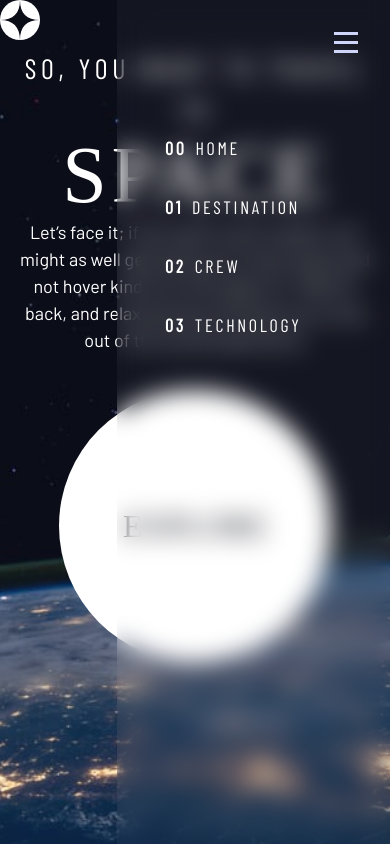
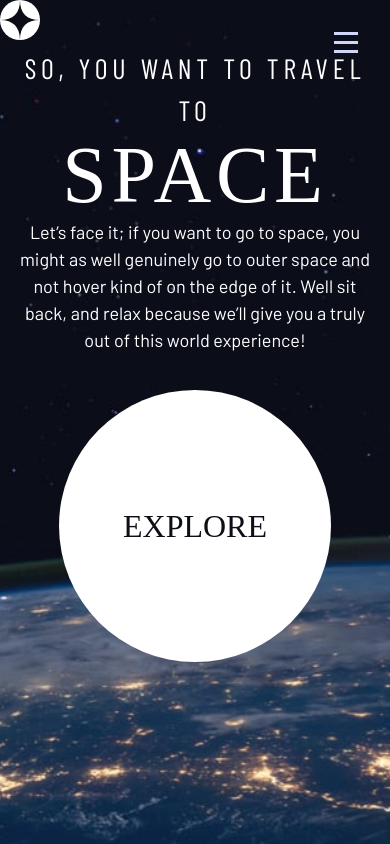
Before and after one commit to 0xEddie/space-tourism-brochure, a React (Vite) app: page / in a window 390 px wide. Built offline with nearby package versions, Linux system fonts and the light colour scheme; a web font is replaced by a local one.

Commit message:
make mobile nav togglable

```diff
--- a/src/index.css
+++ b/src/index.css
@@ -218,6 +218,8 @@ body {
 	font-size: var(--fs-400);
 	color: hsl(var(--clr-white));
 	background-color: hsl(var(--clr-dark));
+	line-height: 1.5;
+	overflow-x: hidden;
 }
 
 h1,
@@ -307,6 +309,7 @@ h6 {
 		inset: 0 0 0 30%;
 		position: fixed;
 		z-index: 1000;
+		transform: translateX(100%);
 	}
 
 	.mobile-nav-toggle {
@@ -316,7 +319,7 @@ h6 {
 		right: 2rem;
 		top: 2rem;
 		border: 0;
-		background: none;
+		background: transparent;
 		background-image: url(./assets/shared/icon-hamburger.svg);
 		aspect-ratio: 1;
 		width: 1.5rem;
--- a/src/routes/Root.jsx
+++ b/src/routes/Root.jsx
@@ -1,3 +1,5 @@
+import { useState } from "react";
+
 export default function Root() {
 	return (
 		<div className="app">
@@ -8,6 +10,12 @@ export default function Root() {
 }
 
 function Header() {
+	const [mobileNavVisible, setMobileNavVisible] = useState(false)
+
+	function toggleMobileNavVisibility() {
+		setMobileNavVisible(prevVisibility => !prevVisibility)
+	}
+
 	return (
 		<header className="primary-header flex">
 			{/* wrap img in div, fixes flexbox issue */}
@@ -18,23 +26,18 @@ function Header() {
 					className="logo"
 				/>
 			</div>
-			<button className="mobile-nav-toggle" aria-controls="primary-navigation">
+
+			<button className="mobile-nav-toggle" aria-controls="primary-navigation" onClick={toggleMobileNavVisibility}>
 				{/* mobile nav button text only visible to screen readers */}
 				<span className="sr-only" aria-expanded="false">
 					Menu
 				</span>
 			</button>
-			<Navbar />
-		</header>
-	);
-}
-
-function Navbar() {
-	return (
 			<nav>
 				<ul
 					id="primary-navigate"
 					className="primary-navigation underline-indicators flex"
+					data-visible={mobileNavVisible}
 				>
 					<li>
 						<a
@@ -70,6 +73,7 @@ function Navbar() {
 					</li>
 				</ul>
 			</nav>
+		</header >
 	);
 }
 
```
Lines whose indentation alone changed are shown as unchanged.
